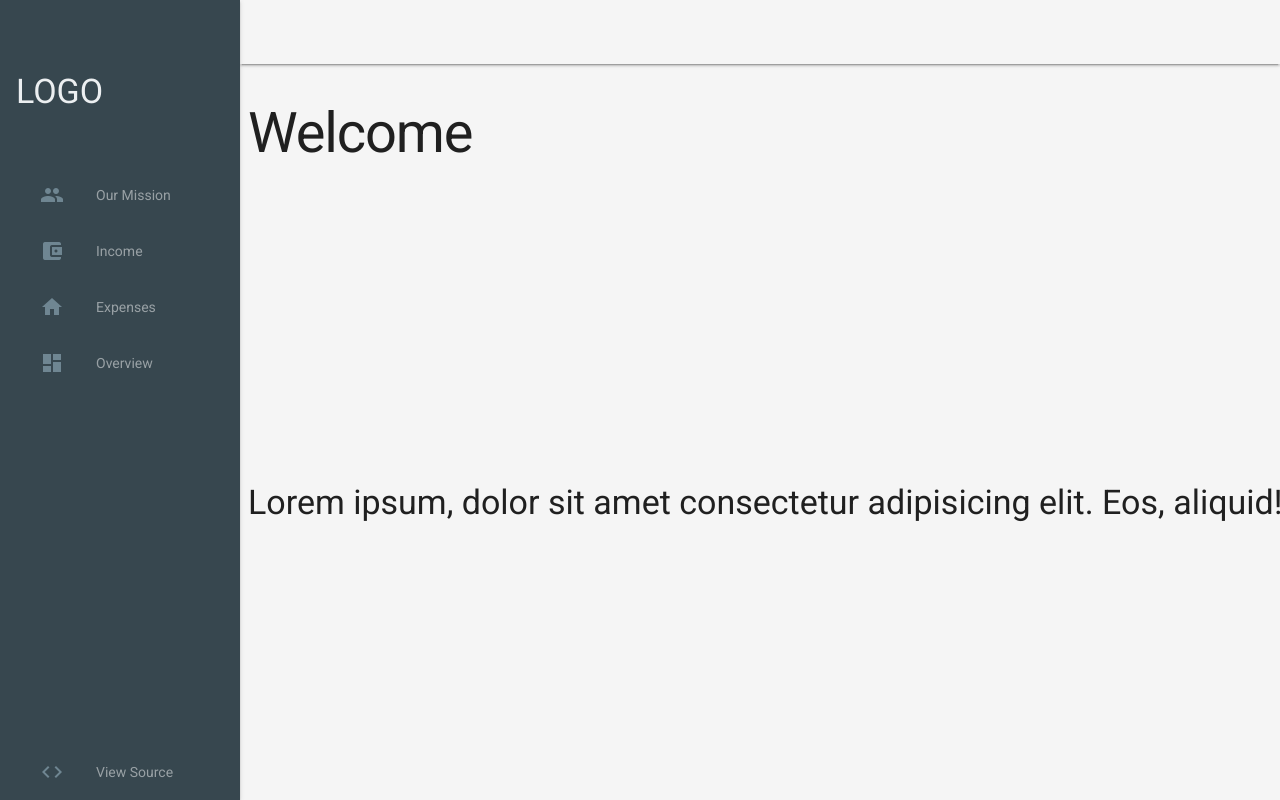
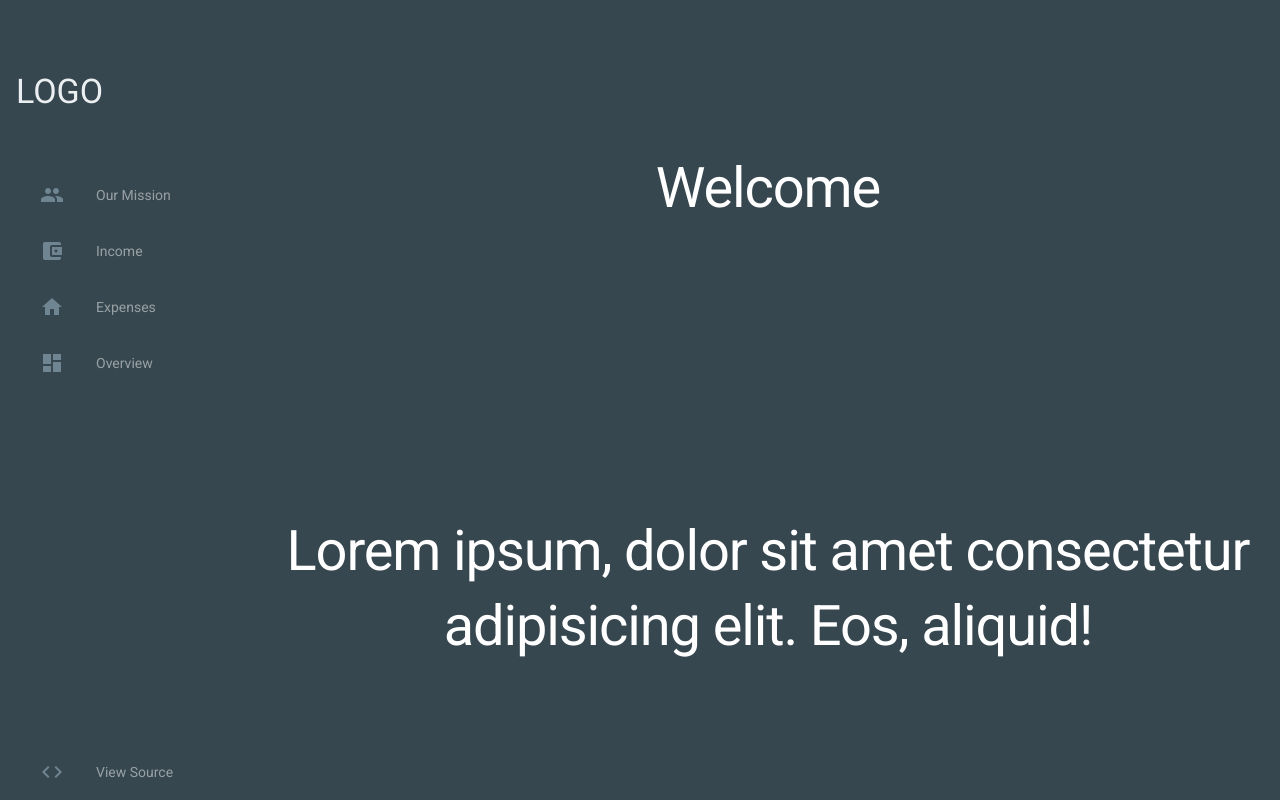
Before and after one commit to wwoods1016/budget-pro-app, a website: page public/about-us.html in a window 1280 px wide. Drawn offline with nearby package versions, Linux system fonts and the light colour scheme.

Commit message:
Welcome page changes, forms finished

```diff
--- a/public/about-us.html
+++ b/public/about-us.html
@@ -70,13 +70,13 @@
 		<div
 			class="demo-layout mdl-layout mdl-js-layout mdl-layout--fixed-drawer mdl-layout--fixed-header"
 		>
-			<header
+			<header id="welcome-header"
 				class="demo-header mdl-layout__header mdl-color--grey-100 mdl-color-text--grey-600"
 			>
 
 			</header>
 			<div
-				class="demo-drawer mdl-layout__drawer mdl-color--blue-grey-900 mdl-color-text--blue-grey-50"
+				class="demo-drawer-title demo-drawer mdl-layout__drawer mdl-color--blue-grey-900 mdl-color-text--blue-grey-50"
 			>
 				<header class="demo-drawer-header">
 					<h3>LOGO</h3>
@@ -131,9 +131,9 @@
 				</nav>
 			</div>
 			<main class="mdl-layout__content mdl-color--grey-100">
-				<div class="about-main mdl-grid demo-content fill-background" >
+				<div id="welcome-main" class="about-main mdl-grid demo-content fill-background" >
 					<h1 id="welcome-title">Welcome</h1>
-					<h3 id="welcome-subtitle">Lorem ipsum, dolor sit amet consectetur adipisicing elit. Eos, aliquid!</h3>
+					<h1 id="welcome-subtitle">Lorem ipsum, dolor sit amet consectetur adipisicing elit. Eos, aliquid!</h1>
 				</div>
 			</main>
 		</div>
--- a/public/css/styles.css
+++ b/public/css/styles.css
@@ -261,3 +261,31 @@ _:-ms-input-placeholder,
 	height: 100%;
 	width: 100%;
 }
+
+/* Welcome Page */
+
+#welcome-header {
+	display: none;
+}
+
+#welcome-main {
+	background-color: #37474F;
+	display: flex;
+	justify-content: center;
+	align-items: center;
+	text-align: center;
+}
+
+#welcome-title {
+	color: white;
+	margin: 0 20px;
+}
+
+#welcome-subtitle {
+	color: white;
+	margin: 0 20px;
+}
+
+.demo-drawer-title {
+	box-shadow: none;
+}
```
Also changed, not shown: public/dashboard.html (+1 -1 lines).
